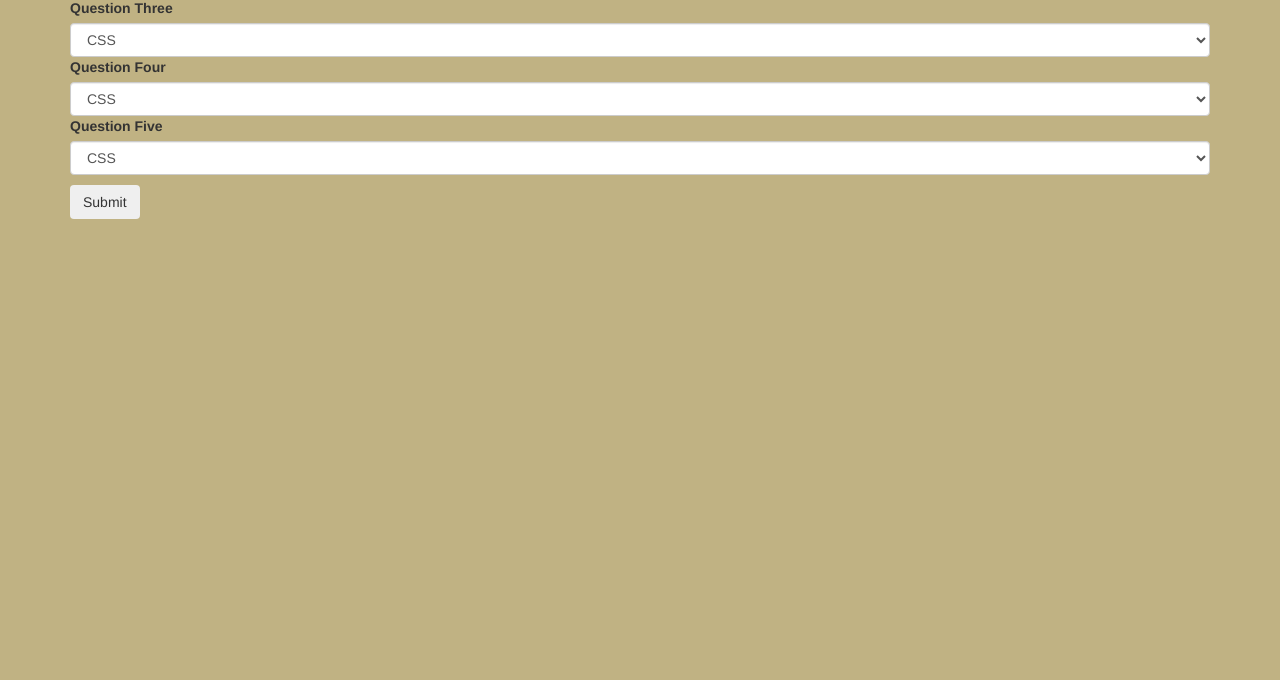
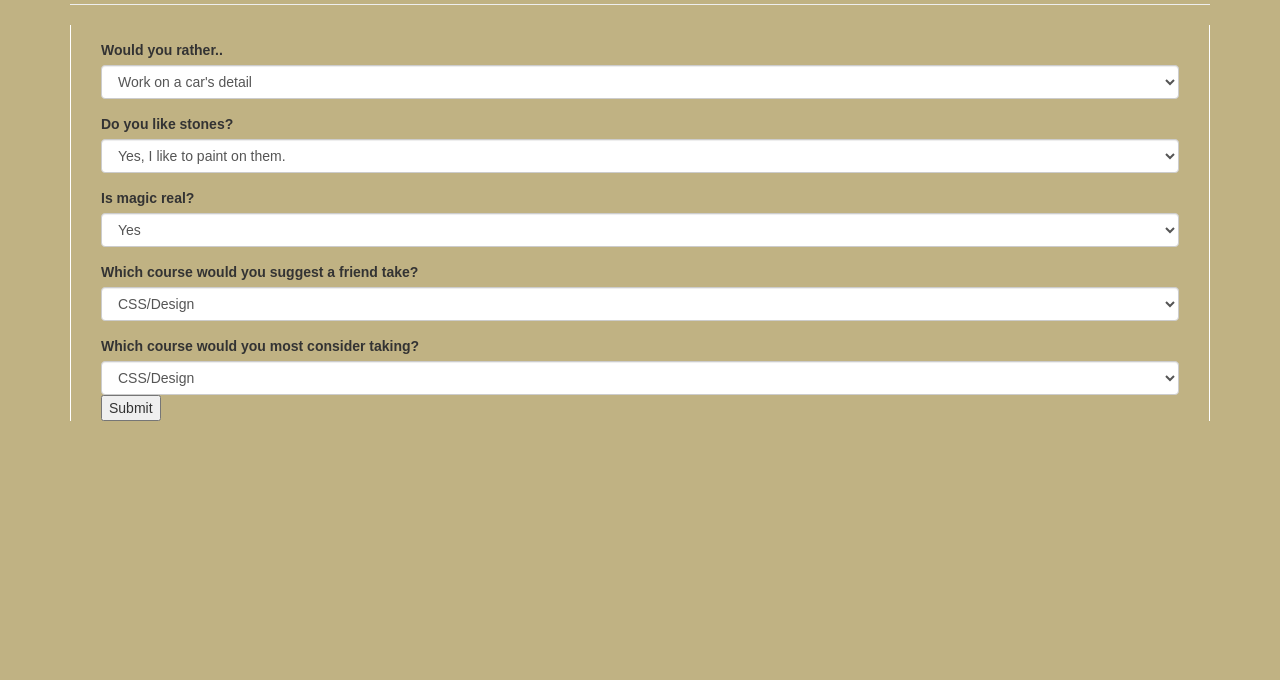
Before and after one commit to Jordloop/Track-Suggester, a plain HTML site: page index.html in a window 1280 px wide. Shown: the part 120-800 px from the top of the page. Drawn offline with Linux system fonts and the light colour scheme.

Commit message:
Add refactored css, html, and js. Comments throughout for clarity.

```diff
--- a/css/styles.css
+++ b/css/styles.css
@@ -1,11 +1,37 @@
 body {
-  background-color: #C0B283
+  background-color: #C0B283;
+  font-family: Sans-serif;
 }
 
 #cSharpWin, #cssWin, #rubyWin, #cSharpCssTie, #cssRubyTie, #cSharpRubyTie {
   display: none;
 }
 
-.submitBtn {
-  margin-top: 10px;
+#submitBtn {
+  margin: 25px;
+  background-color: white;
 }
+
+#header * {
+  text-align: center;
+}
+
+h1 {
+  text-align: center;
+}
+
+.formLabel {
+  margin-top: 15px;
+}
+
+#user-input {
+  padding-left: 30px;
+  padding-right: 30px;
+  border-left: 1px solid white;
+  border-right: 1px solid white;
+}
+
+.output h1 {
+  border-bottom: 1px solid white;
+  padding-bottom: 10px;
+}
--- a/index.html
+++ b/index.html
@@ -9,75 +9,84 @@
   <title></title>
 </head>
   <body>
-    <div class="container">
+
+    <div class="container"id="main-container">
+      <div class="page-header" id="header">
+        <h1>Which course best fits you?</h1>
+        <h5>Fill out our short survey to find out wich course best fits you!</h5>
+      </div>
       <!-- FORM -->
       <form id="user-input">
         <!-- FIRSTQUESTION -->
-        <label for="firstQuestion">Question One</label>
+        <label for="firstQuestion" class="formLabel">Would you rather..</label>
         <select class="form-control" id="firstQuestion">
-          <option value="C#">C#</option>
-          <option value="Design">CSS</option>
-          <option value="Ruby">Ruby</option>
+          <option value="Design">Work on a car's detail</option>
+          <option value="C#">Work on a car's engine.</option>
+          <option value="Ruby">A bit of both.</option>
         </select>
         <!-- SECONDQUESTION -->
-        <label for="secondQuestion">Question Two</label>
+        <label for="secondQuestion" class="formLabel">Do you like stones?</label>
         <select class="form-control" id="secondQuestion">
-          <option value="Design">CSS</option>
-          <option value="C#">C#</option>
-          <option value="Ruby">RUBY</option>
+          <option value="Design">Yes, I like to paint on them.</option>
+          <option value="C#">No</option>
+          <option value="Ruby">Yes, I am a rock. I am an island.</option>
         </select>
         <!-- THIRDQUESTION -->
-        <label for="thirdQuestion">Question Three</label>
+        <label for="thirdQuestion" class="formLabel">Is magic real?</label>
         <select class="form-control" id="thirdQuestion">
-          <option value="Design">CSS</option>
-          <option value="C#">C#</option>
-          <option value="Ruby">RUBY</option>
+          <option value="Design">Yes</option>
+          <option value="C#">No</option>
+          <option value="Ruby">Dragons!</option>
         </select>
         <!-- FOURTHQUESTION -->
-        <label for="fourthQuestion">Question Four</label>
+        <label for="fourthQuestion" class="formLabel">Which course would you suggest a friend take?</label>
         <select class="form-control" id="fourthQuestion">
-          <option value="Design">CSS</option>
-          <option value="C#">C#</option>
-          <option value="Ruby">RUBY</option>
+          <option value="Design">CSS/Design</option>
+          <option value="C#">C#/.NET</option>
+          <option value="Ruby">Ruby/Rails</option>
         </select>
         <!-- FIFTHQUESTION -->
-        <label for="fifthQuestion">Question Five</label>
+        <label for="fifthQuestion" class="formLabel">Which course would you most consider taking?</label>
         <select class="form-control" id="fifthQuestion">
-          <option value="Design">CSS</option>
-          <option value="C#">C#</option>
-          <option value="Ruby">RUBY</option>
+          <option value="Design">CSS/Design</option>
+          <option value="C#">C#/.NET</option>
+          <option value="Ruby">Ruby/Rails</option>
         </select>
         <!-- BUTTON -->
-        <button type="submit" class="btn submitBtn">Submit</button>
-      </form>
-      <!-- OUTPUT -->
+        <button type="submit" id="btn submitBtn">Submit</button>
+        <!-- HIDDEN ELEMENTS/OUTPUT -->
         <div class="container">
           <div class="output" id="cSharpWin">
+            <h1>C#/.NET</h1>
             <h4>Based on your input it seems C#/.NET would be a great fit for you!</h4>
             <p>Learn more about Epicodus' <a href="https://www.epicodus.com/c-sharp/">C#/.NET</a> course.</p>
           </div>
           <div class="output" id="cssWin">
+            <h1>CSS/Design</h1>
             <h4>Based on your input it seems CSS/Design would be a great fit for you!</h4>
             <p>Learn more about Epicodus' <a href="https://www.epicodus.com/css/">CSS</a> and <a href="https://www.epicodus.com/design/">Design</a> courses.</p>
           </div>
           <div class="output" id="rubyWin">
+            <h1>Ruby/Rails</h1>
             <h4>Based on your input it seems Ruby/Rails would be a great fit for you!</h4>
             <p>Learn more about Epicodus' <a href="https://www.epicodus.com/ruby/">Ruby</a> course.</p>
           </div>
           <div class="output" id="cSharpCssTie">
+            <h1>C# or CSS/Design</h1>
             <h4>Based on your input it seems C#/.NET or CSS/Design would be a great fit for you!</h4>
             <p>Learn more about Epicodus' <a href="https://www.epicodus.com/c-sharp/">C#/.NET</a>, <a href="https://www.epicodus.com/css/">CSS</a> and <a href="https://www.epicodus.com/design/">Design</a> courses.</p>
           </div>
           <div class="output" id="cssRubyTie">
+            <h1>CSS/Design or Ruby/Rails</h1>
             <h4>Based on your input it seems Ruby/Rails or CSS/Design would be a great fit for you!</h4>
             <p>Learn more about Epicodus' <a href="https://www.epicodus.com/ruby/">Ruby</a>, <a href="https://www.epicodus.com/css/">CSS</a> and <a href="https://www.epicodus.com/design/">Design</a> courses.</p>
           </div>
           <div class="output" id="cSharpRubyTie">
+            <h1>C# or Ruby/Rails</h1>
             <h4>Based on your input it seems C#/.NET or Ruby/Rails would be a great fit for you!</h4>
             <p>Learn more about Epicodus' <a href="https://www.epicodus.com/c-sharp/">C#/.NET</a> and <a href="https://www.epicodus.com/ruby/">Ruby</a> courses.</p>
-
           </div>
-
+      </form>
       </div>
     </body>
   </html>
--- a/js/scripts.js
+++ b/js/scripts.js
@@ -6,14 +6,14 @@ $(function(){
     var cSharp = 0
     var cssDesign = 0
     var rubyRails = 0
-    var phpDrupal = 0
-    var javaAndroid = 0
 
     var firstAnswer = $("#firstQuestion").val();
     var secondAnswer = $("#secondQuestion").val();
     var thirdAnswer = $("#thirdQuestion").val();
     var fourthAnswer = $("#fourthQuestion").val();
     var fifthAnswer = $("#fifthQuestion").val();
+
+//EACH _QUESTION WILL GIVE WILL AWARD THE CORRESPONDING VALUE ONE POINT
     // FIRSTQUESTION LOGIC
     if (
       firstAnswer === "Design") {
@@ -85,41 +85,41 @@ $(function(){
     };
     $(console.log("C#: "+cSharp, "CSS: "+cssDesign, "Ruby: "+rubyRails));
 //----------INTERFACE LOGIC----------
+
+//FINDS VALUE WITH THE MOST POINTS, THEN RESPONDS ACCORDINGLY
     if (
       cSharp > cssDesign && cSharp > rubyRails) {
         $(console.log("C# wins"))
         $(".output").hide();
-        $("#cSharpWin").show();
+        $("#cSharpWin").fadeIn();
 
     } else if (
       cssDesign > cSharp && cssDesign > rubyRails) {
         $(console.log("cssDesign wins"))
         $(".output").hide();
-        $("#cssWin").show();
+        $("#cssWin").fadeIn();
     } else if (
       rubyRails > cSharp && rubyRails > cssDesign) {
         $(console.log("cssDesign wins"))
-                $(".output").hide();
-        $("#rubyWin").show();
-
+        $(".output").hide();
+        $("#rubyWin").fadeIn();
     } else {
-      //TIE FINDER
+      //IF THERE IS A TIE IT WILL BE FOUND HERE, THEN RESPONDS ACCORDINGLY
       if (
         cSharp === cssDesign && cSharp != rubyRails) {
           $(console.log("C# and CSS tie"))
           $(".output").hide();
-          $("#cSharpCssTie").show();
+          $("#cSharpCssTie").fadeIn();
       } else if (
         cssDesign === rubyRails && cssDesign != cSharp) {
           $(console.log("CSS and Ruby tie"))
           $(".output").hide();
-          $("#cssRubyTie").show();
-
+          $("#cssRubyTie").fadeIn();
       } else if (
         rubyRails === cSharp && rubyRails != cssDesign) {
           $(console.log("Ruby and C#"))
           $(".output").hide();
-          $("#cSharpRubyTie").show();
+          $("#cSharpRubyTie").fadeIn();
       };
     };
   })
```
Lines whose indentation alone changed are shown as unchanged.
